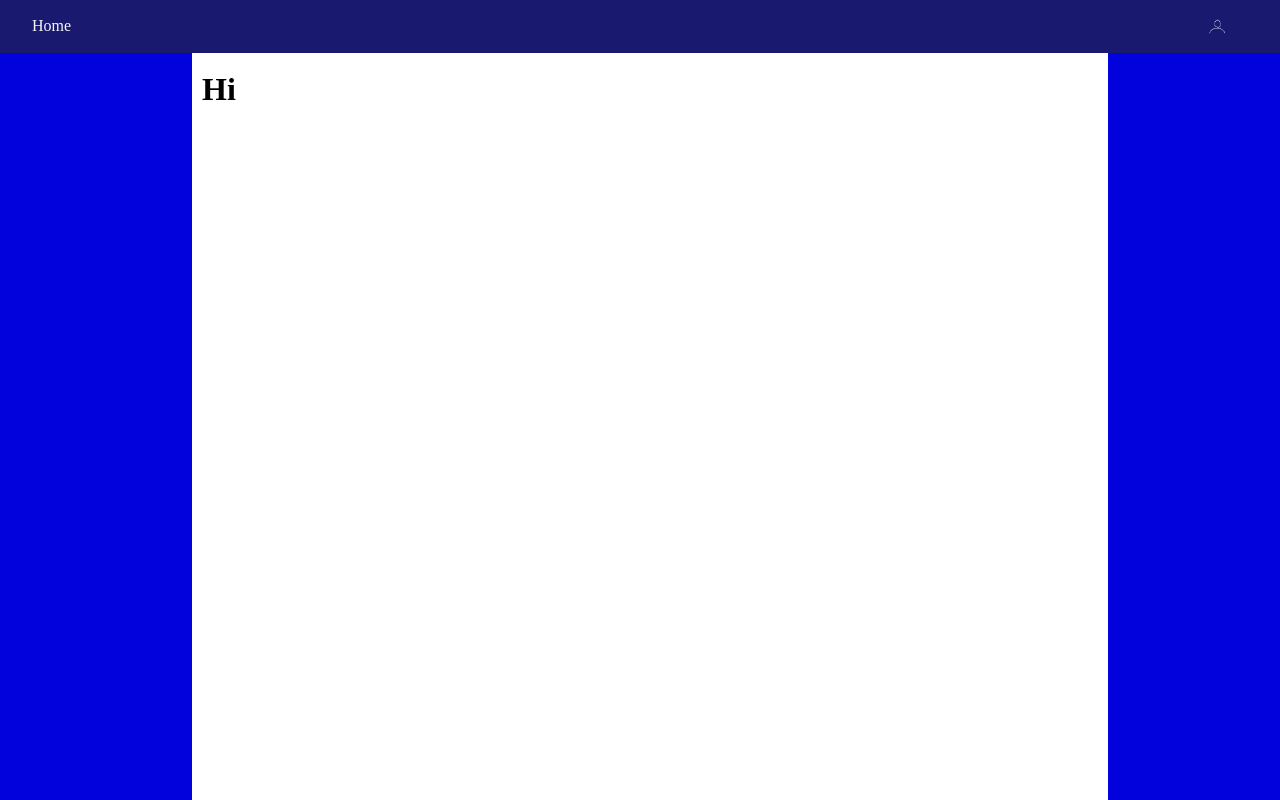
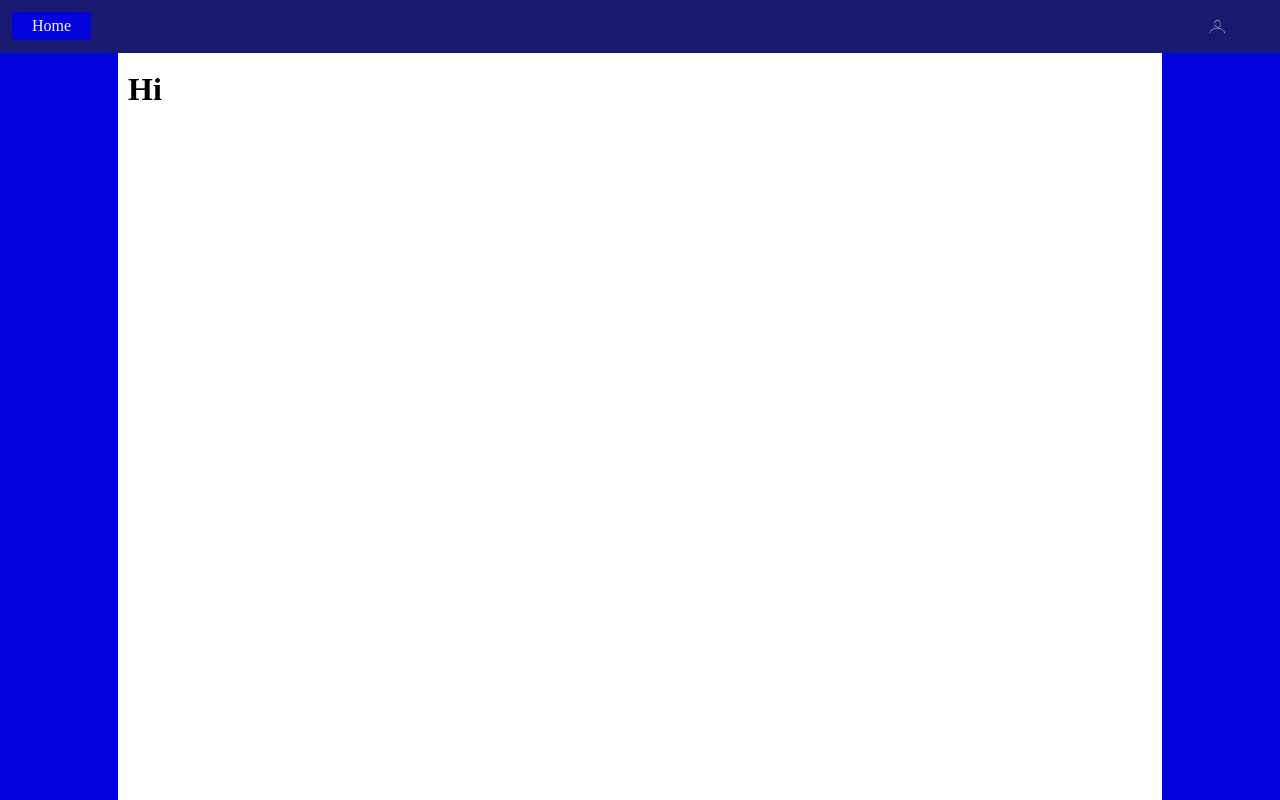
Before and after one commit to Pro42good/pro42good.me, a plain HTML site: page index.html in a window 1280 px wide. Drawn offline with Linux system fonts and the light colour scheme.

Commit message:
Fixed main body
Signed-off-by: Diego Quintero <pro42good@pro42good.me>

```diff
--- a/styles.css
+++ b/styles.css
@@ -10,8 +10,8 @@ body {
 
 .navbutton-nopad {
     color: whitesmoke;
-    background: midnightblue;
-    border-color: midnightblue;
+    background: #0202dc;
+    border-color: #0202dc;
     border-width: 0;
     border-radius: 3px;
     cursor: pointer;
@@ -37,17 +37,16 @@ body {
 .mainbody {
     background: white;
     color: black;
-    margin: 0;
     top: 0;
     bottom: 0;
-    left: 15%;
-    right: auto;
-    width: 70%;
+    margin: 0 auto;
+    left: 0;
+    right: 0;
+    width: 80%;
     position: fixed;
     z-index: 0;
     padding: 50px 10px;
 }
-
 .NavBar {
     background-color: midnightblue; /* Colors */
     color: whitesmoke; /* Colors */
```
